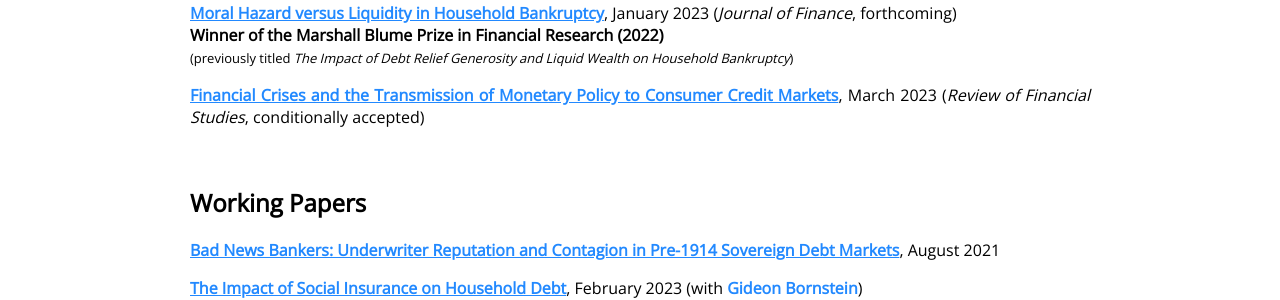
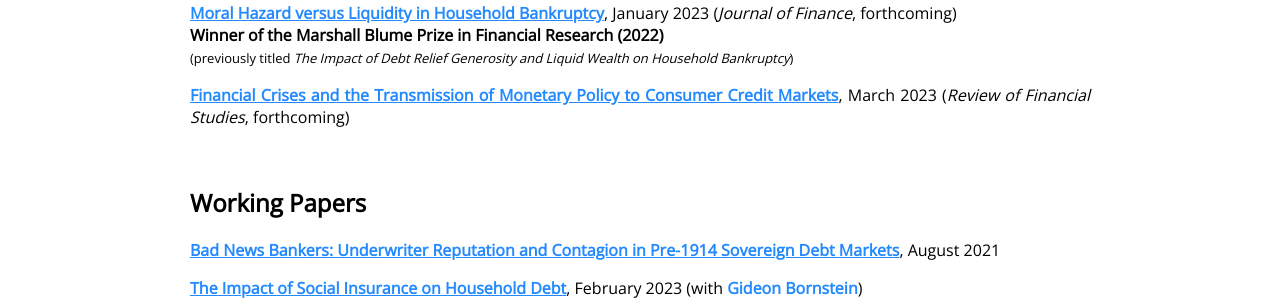
Before and after one commit to sashaindarte/sashaindarte.github.io, a Jekyll site: the page built from research/index.html, in a window 1280 px wide and 947 px high. Shown: the part 165-465 px from the top of the window. Built offline with Jekyll 4.4.1, drawn with Linux system fonts in a browser that asks for light colours.

Commit message:
Update index.html
updated CU status

```diff
--- a/research/index.html
+++ b/research/index.html
@@ -17,7 +17,7 @@ title: Sasha Indarte - Research
 		</p>
 
 		<p align="justify"> <a href = "/research/si_crises_monetary_policy.pdf">
-			<u><b>Financial Crises and the Transmission of Monetary Policy to Consumer Credit Markets</b></u></a>, March 2023 (<i>Review of Financial Studies</i>, conditionally accepted)
+			<u><b>Financial Crises and the Transmission of Monetary Policy to Consumer Credit Markets</b></u></a>, March 2023 (<i>Review of Financial Studies</i>, forthcoming)
 		</p>
 
 		<br>
```
